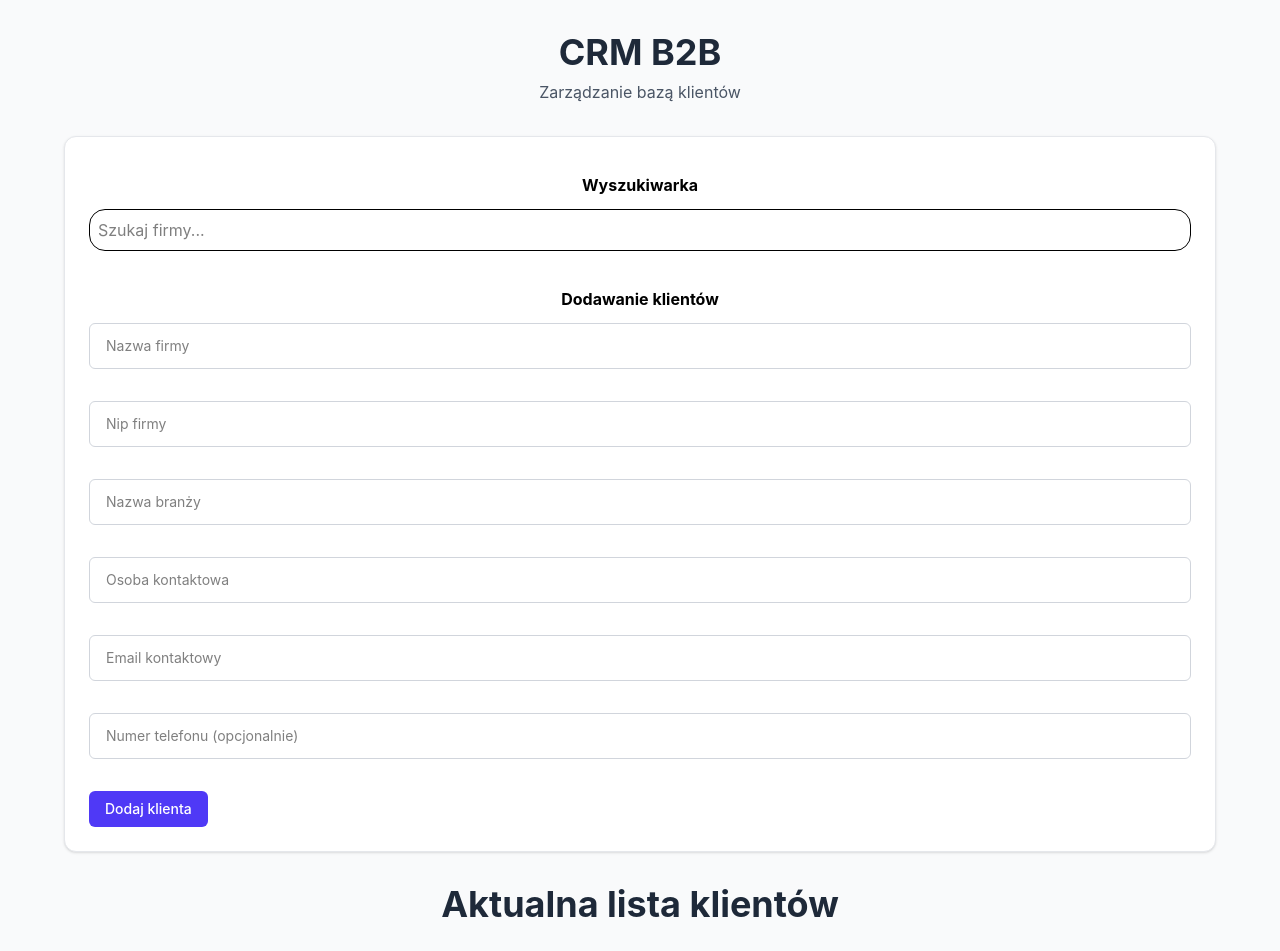
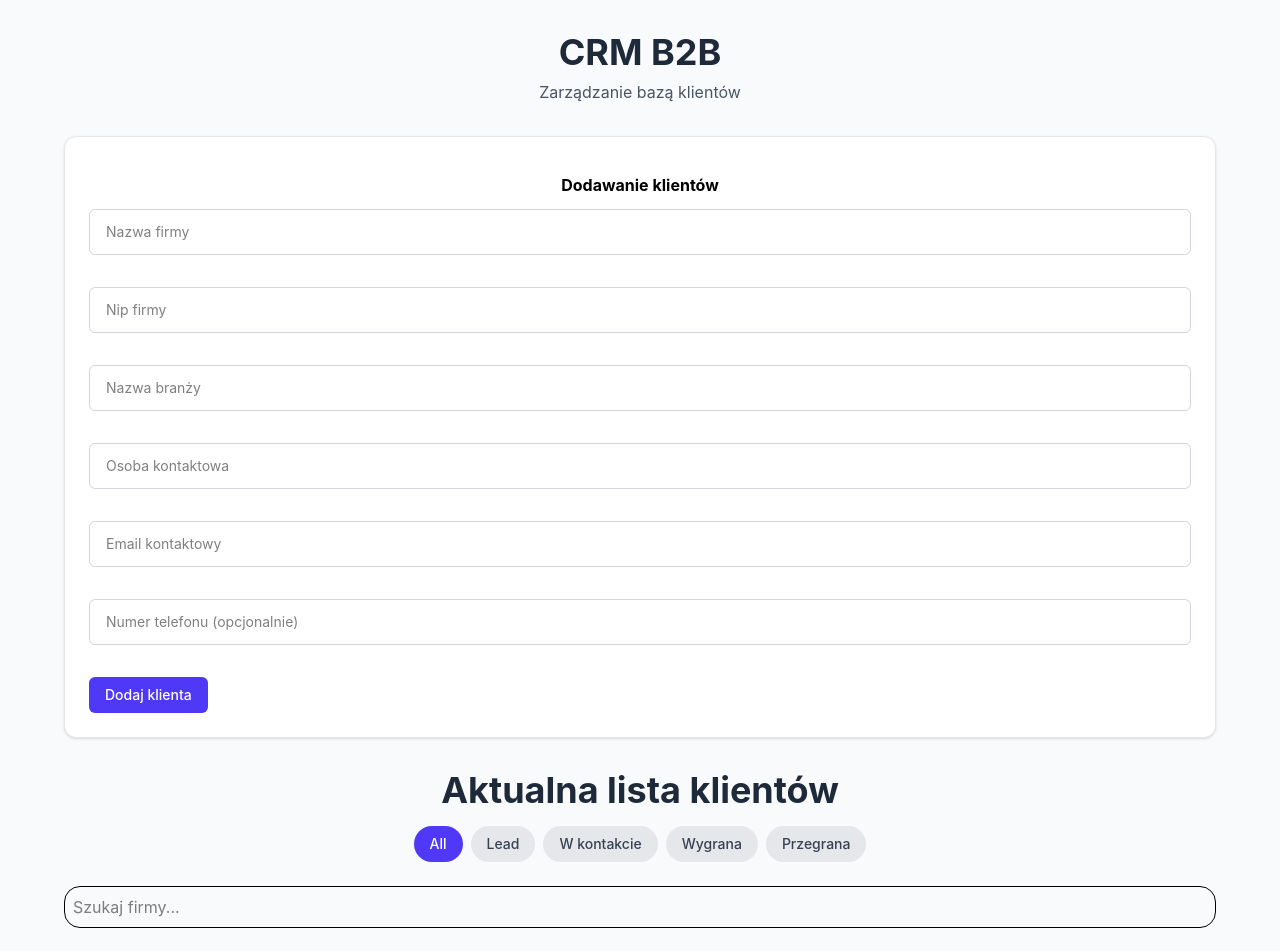
Before and after one commit to Mazur8/crm-b2b, a React (Vite) app in the folder frontend/: page / in a window 1280 px wide. Shown: the top 951 px of the page. Built offline with nearby package versions, Linux system fonts and the light colour scheme; no server answers.

Commit message:
refactor(ui): przeniesienie wyszukiwarki do panelu filtrów i implementacja filtrowania po statusach

```diff
--- a/frontend/src/App.jsx
+++ b/frontend/src/App.jsx
@@ -8,6 +8,7 @@ function App() {
   const [listaKlientow, setListaKlientow] = useState([]);
   const [searchTerm, setSearchTerm] = useState("");
   const [edytowanyId, setEdytowanyId] = useState(null);
+  const [statusFilter, setStatusFilter] = useState("All");
 
   useEffect(() =>{
     fetch('http://localhost:8000/api/klienci')
@@ -17,13 +18,16 @@ function App() {
 
   const filteredList = listaKlientow.filter((klient) => {
     const searchLower = searchTerm.toLowerCase();
-    return(
+    const matchesSearch =
       klient.nazwa.toLowerCase().includes(searchLower) ||
       klient.nip.includes(searchLower) ||
       klient.branza.toLowerCase().includes(searchLower) ||
       klient.osoba_kontaktowa.toLowerCase().includes(searchLower) ||
-      klient.email.toLowerCase().includes(searchLower)
-    )
+      klient.email.toLowerCase().includes(searchLower);
+
+    const matchesStatus = statusFilter ==="All" || klient.status ===statusFilter;
+
+    return matchesSearch && matchesStatus;
   });
 
 
@@ -97,14 +101,6 @@ function App() {
           <p className="text-gray-600 mt-2">Zarządzanie bazą klientów</p>
         </header>
         <main className='bg-white p-6 rounded-xl shadow-sm border border-gray-200'>
-          <p className='p-3 text-center font-bold text-md'>Wyszukiwarka</p>
-          <input
-            type="text"
-            value={searchTerm}
-            onChange={(e) => setSearchTerm(e.target.value)}
-            placeholder="Szukaj firmy..."
-            className="border p-2 mb-6 w-full rounded-2xl"
-          />
           <p className='p-3 text-center font-bold text-md'>Dodawanie klientów</p>
           <FormularzKlientow
             onSave={handleSave}
@@ -115,6 +111,28 @@ function App() {
         </main>
         <section className='text-center'>
           <p className='text-4xl pb-4 font-bold text-gray-800'>Aktualna lista klientów</p>
+          <div className='flex gap-2 justify-center mb-6'>
+            {["All", "Lead", "W kontakcie", "Wygrana", "Przegrana"].map((s)=> (
+              <button
+                key={s}
+                onClick={()=>setStatusFilter(s)}
+                className={`px-4 py-2 rounded-full text-sm font-medium transition-colors ${
+                  statusFilter === s
+                  ? "bg-indigo-600 text-white"
+                  : "bg-gray-200 text-gray-700 hover:bg-gray-300 cursor-pointer"
+                }`}
+              >
+                {s}
+              </button>
+            ))}
+          </div>
+          <input
+            type="text"
+            value={searchTerm}
+            onChange={(e) => setSearchTerm(e.target.value)}
+            placeholder="Szukaj firmy..."
+            className="border p-2 mb-6 w-full rounded-2xl"
+          />
           <TabelaKlientow
             lista={filteredList}
             onDelete={deleteClient}
```
